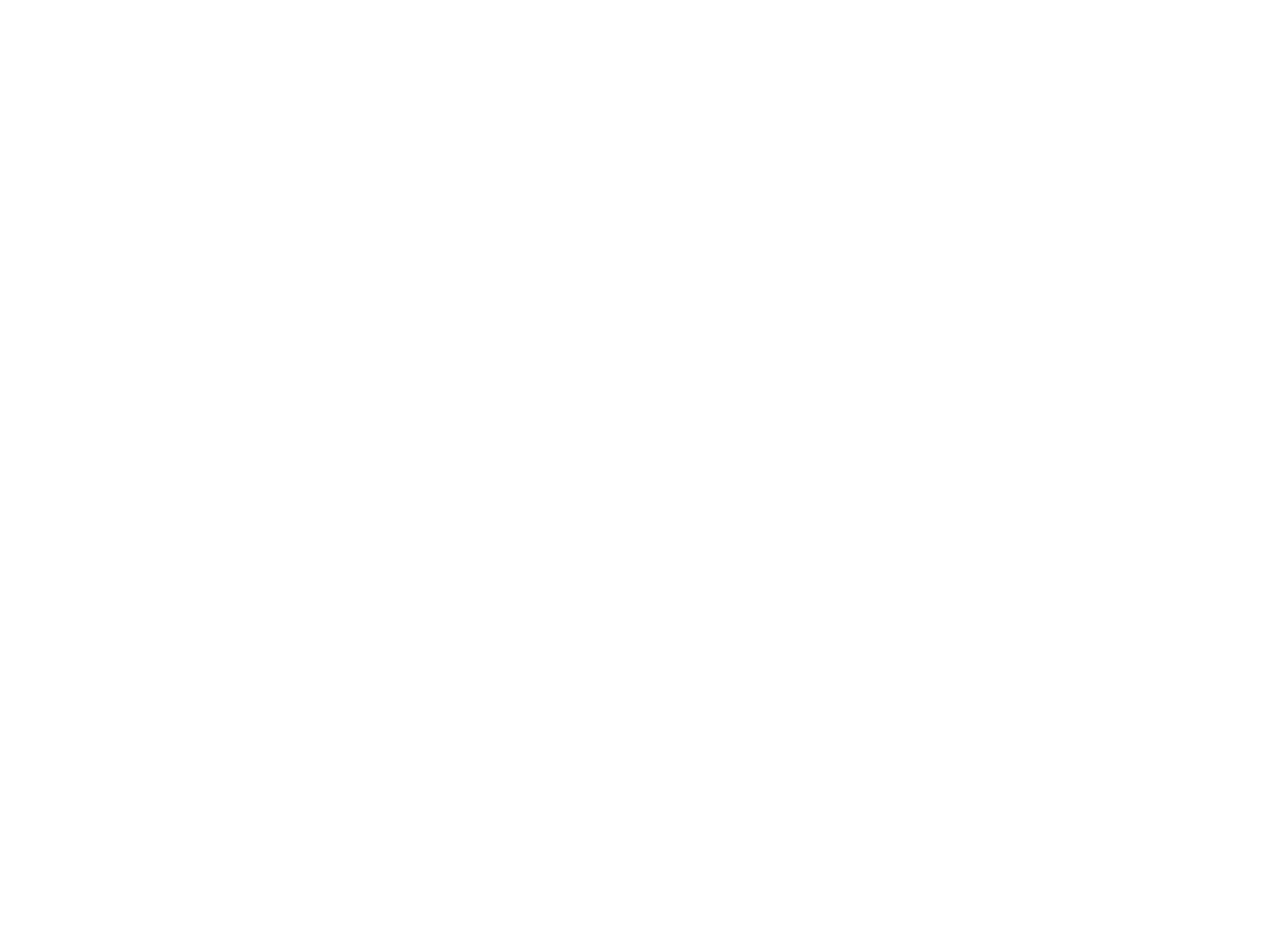
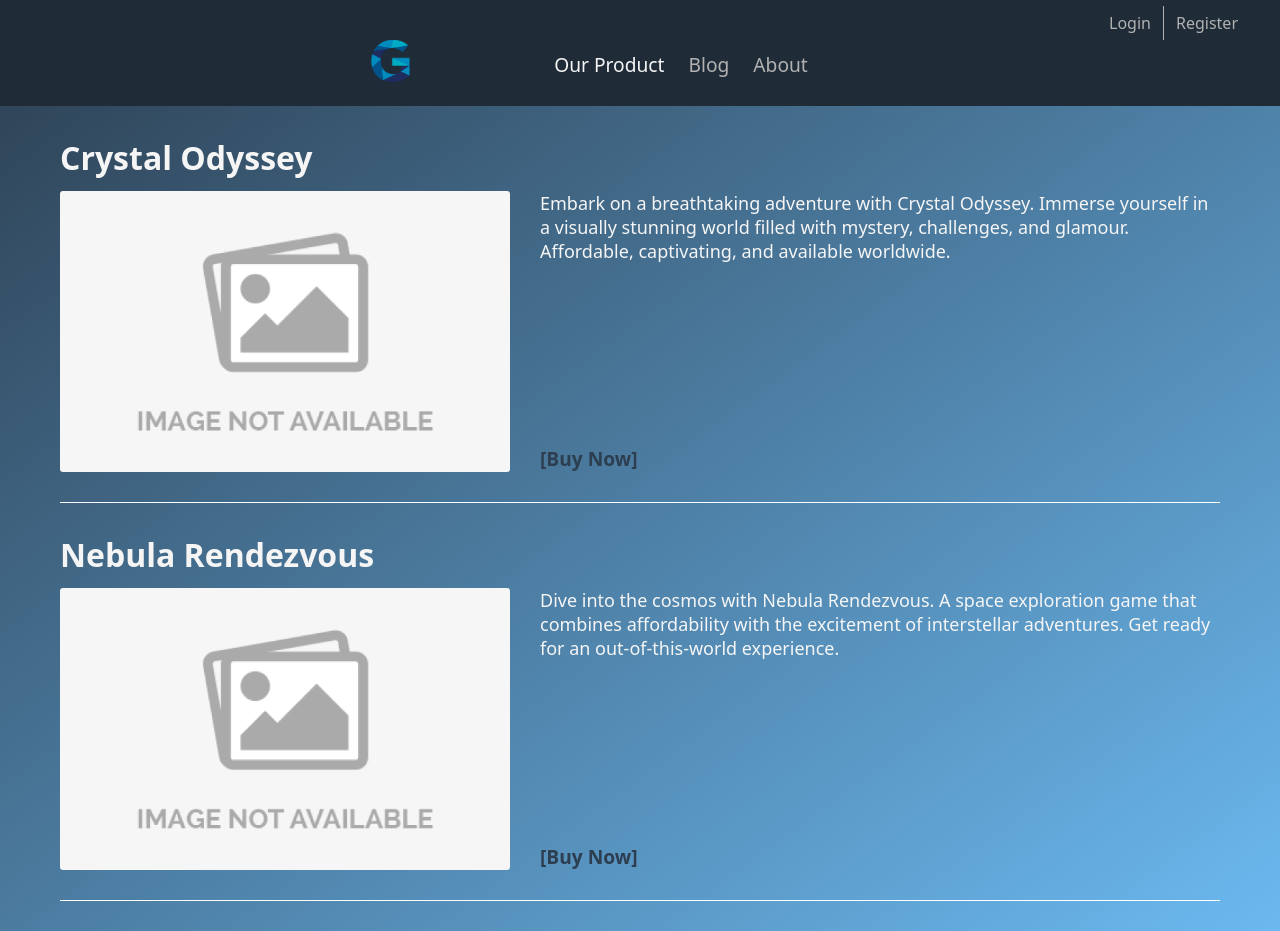
Before and after one commit to yuriprayitn/Gratitude, a plain HTML site: page product.html in a window 1280 px wide. Before the commit the page ends 800 px from the top, so only its background shows below. Drawn offline with Linux system fonts and the light colour scheme.

Commit message:
add-product page

```diff
--- a/css/style.css
+++ b/css/style.css
@@ -200,3 +200,49 @@
 .visit-us a:hover, .follow-us a:hover, .connect a:hover {
     color: whitesmoke;
 }
+
+.product {
+    background-image: linear-gradient(to top right, var(--dark-blue), var(--lighter-blueblue));
+    color: whitesmoke;
+    margin: 30px 60px;
+    padding: 0 0 30px;
+    border-bottom: 1px solid white;
+}
+
+.product h1 {
+    font-size: xx-large;
+    font-weight: bolder;
+    margin-bottom: 12px;
+}
+
+.product-section {
+    display: flex;
+}
+
+.product-section img {
+    border-radius: 3px;
+    margin-right: 30px;
+    width: 450px;
+    height: auto;
+}
+
+.product-section div {
+    display: flex;
+    flex-direction: column;
+    justify-content: space-between;
+}
+
+.product-section p {
+    font-size: large;
+    font-weight: normal;
+}
+
+.product-section a {
+    font-size: larger;
+    font-weight: bold;
+    color: var(--dark-blue);
+}
+
+.product-section a:hover {
+    color: var(--lighter-blueblue);
+}
--- a/product.html
+++ b/product.html
@@ -0,0 +1,49 @@
+<!DOCTYPE html>
+<html lang="en">
+<head>
+    <title>Gratitude - Product</title>
+    <link rel="stylesheet" href="css/style.css">
+</head>
+<body>
+    <nav>
+        <ul class="nav-section-1">
+            <li><a href="#">Login</a></li>
+            <li><a href="#">Register</a></li>
+        </ul>
+        <div class="nav-section-2">
+            <a href="index.html"><img src="assets/logo.png" alt="logo"></a>
+            <div class="nav-section-3">
+                <ul>
+                    <li><a href="product.html" style="color: whitesmoke;">Our Product</a></li>
+                    <li><a href="blog.html">Blog</a></li>
+                    <li><a href="about.html">About</a></li>
+                </ul>
+            </div>
+        </div>
+    </nav>
+
+    <body>
+        <div class="product">
+            <h1>Crystal Odyssey</h1>
+            <div class="product-section">
+                <img src="assets/img-not-available.png" alt="Crystal Odyssey">
+                <div>
+                    <p>Embark on a breathtaking adventure with Crystal Odyssey. Immerse yourself in a visually stunning world filled with mystery, challenges, and glamour. Affordable, captivating, and available worldwide.</p>
+                    <a href="#">[Buy Now]</a>
+                </div>
+            </div>
+        </div>
+
+        <div class="product">
+            <h1>Nebula Rendezvous</h1>
+            <div class="product-section">
+                <img src="assets/img-not-available.png" alt="Nebula Rendezvous">
+                <div>
+                    <p>Dive into the cosmos with Nebula Rendezvous. A space exploration game that combines affordability with the excitement of interstellar adventures. Get ready for an out-of-this-world experience.</p>
+                    <a href="#">[Buy Now]</a>
+                </div>
+            </div>
+        </div>
+    </body>
+</body>
+</html>
```
Also changed, not shown: assets/img-not-available.png (added).
